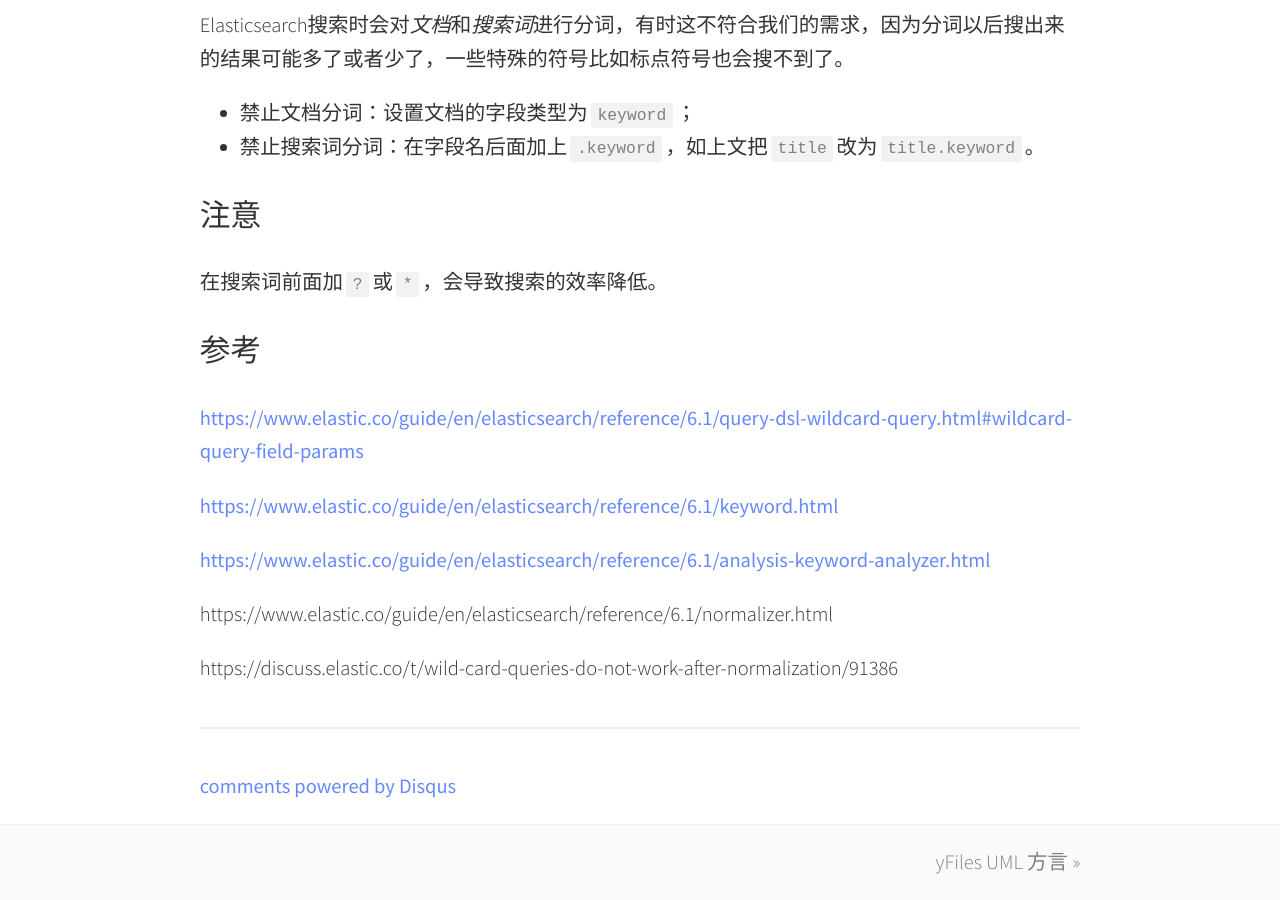
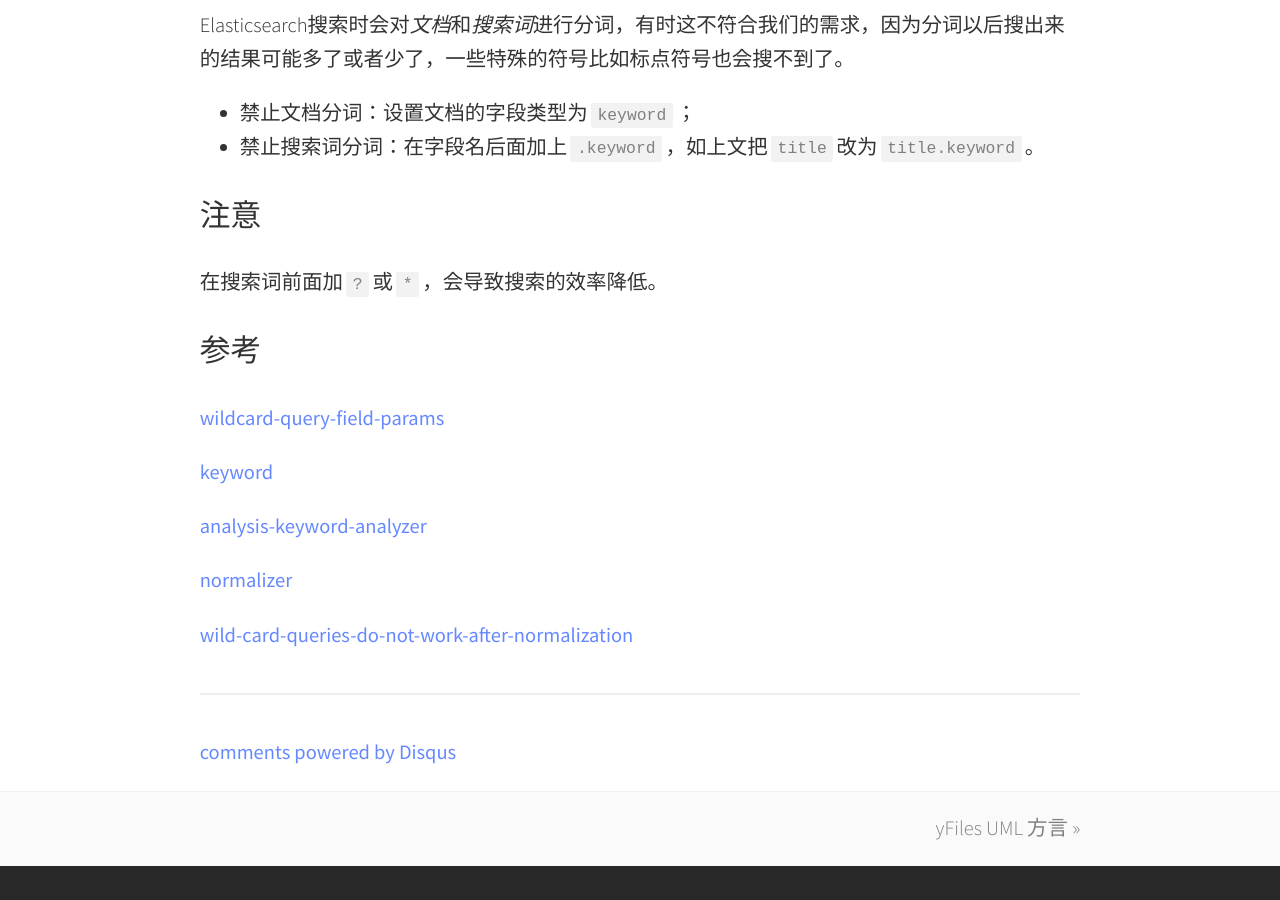
Before and after one commit to jyjsjd/jyjsjd.github.io, a Jekyll site: the page built from _posts/2019-08-23-elasticsearch-wildcard.md, in a window 1280 px wide and 900 px high, scrolled down 1108 px. Built offline with Jekyll 4.4.1, drawn with Linux system fonts in a browser that asks for light colours; comment, search, counter and statistics services are not loaded; after the commit the page ends 1974 px from its top, so only the background shows below that; some of the changed lines change nothing that is shown.

Commit message:
wildcard

```diff
--- a/_posts/2019-08-23-elasticsearch-wildcard.md
+++ b/_posts/2019-08-23-elasticsearch-wildcard.md
@@ -46,12 +46,12 @@
 
 ## 参考
 
-[https://www.elastic.co/guide/en/elasticsearch/reference/6.1/query-dsl-wildcard-query.html#wildcard-query-field-params](https://www.elastic.co/guide/en/elasticsearch/reference/current/query-dsl-wildcard-query.html#wildcard-query-field-params)
+[wildcard-query-field-params](https://www.elastic.co/guide/en/elasticsearch/reference/current/query-dsl-wildcard-query.html#wildcard-query-field-params)
 
-[https://www.elastic.co/guide/en/elasticsearch/reference/6.1/keyword.html](https://www.elastic.co/guide/en/elasticsearch/reference/current/keyword.html)
+[keyword](https://www.elastic.co/guide/en/elasticsearch/reference/current/keyword.html)
 
-[https://www.elastic.co/guide/en/elasticsearch/reference/6.1/analysis-keyword-analyzer.html](https://www.elastic.co/guide/en/elasticsearch/reference/current/analysis-keyword-analyzer.html)
+[analysis-keyword-analyzer](https://www.elastic.co/guide/en/elasticsearch/reference/current/analysis-keyword-analyzer.html)
 
-https://www.elastic.co/guide/en/elasticsearch/reference/6.1/normalizer.html
+[normalizer](https://www.elastic.co/guide/en/elasticsearch/reference/6.1/normalizer.html)
 
-https://discuss.elastic.co/t/wild-card-queries-do-not-work-after-normalization/91386
+[wild-card-queries-do-not-work-after-normalization](https://discuss.elastic.co/t/wild-card-queries-do-not-work-after-normalization/91386)
```
